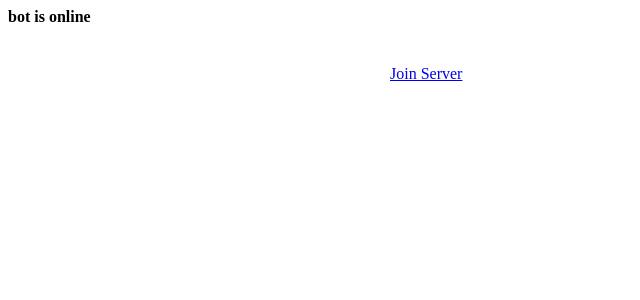
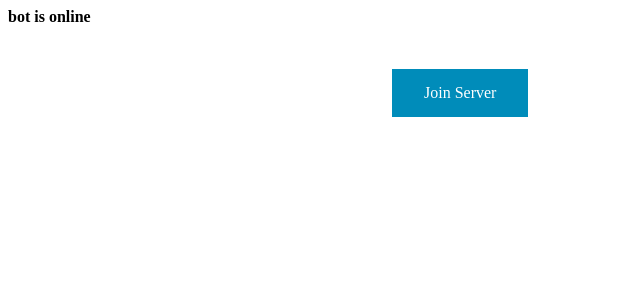
Before and after one commit to Kushalr3ddy/r2d2-discord-bot, a Flask app: page / in a window 1280 px wide. Shown: the top 300 px of the page, without its empty margins (0-640 px from the left). Run offline with Flask 2, Linux system fonts and the light colour scheme.

Commit message:
added joining link to the site

```diff
--- a/templates/index.html
+++ b/templates/index.html
@@ -13,11 +13,28 @@
   margin: auto;
 }
 
+a.button {
+    -webkit-appearance: button;
+    -moz-appearance: button;
+    appearance: button;
+    border: none;
+    color: white;
+    padding: 15px 32px;
+    text-align: center;
+    text-decoration: none;
+    display: inline-block;
+    font-size: 16px;
+    margin: 4px 2px;
+    cursor: pointer
+}
+
+.button2 {background-color: #008CBA;} /* Blue */
 </style>
 <body>
 
 	<h4>bot is online</h4><br>
-    <div class="content"><a href=https://discord.com/invite/yc38n94jyM>Join Server</a><br>
+    <div class = "content">
+    <a href="https://discord.com/invite/yc38n94jyM" class="button button2" target ="_blank">Join Server</a><br>
 	<!--<iframe src="https://discord.com/widget?id=778854980110254090&theme=dark" width="350" height="500" allowtransparency="true"
 	frameborder="0" sandbox="allow-popups allow-popups-to-escape-sandbox allow-same-origin allow-scripts"></iframe>-->
     </div>
```
